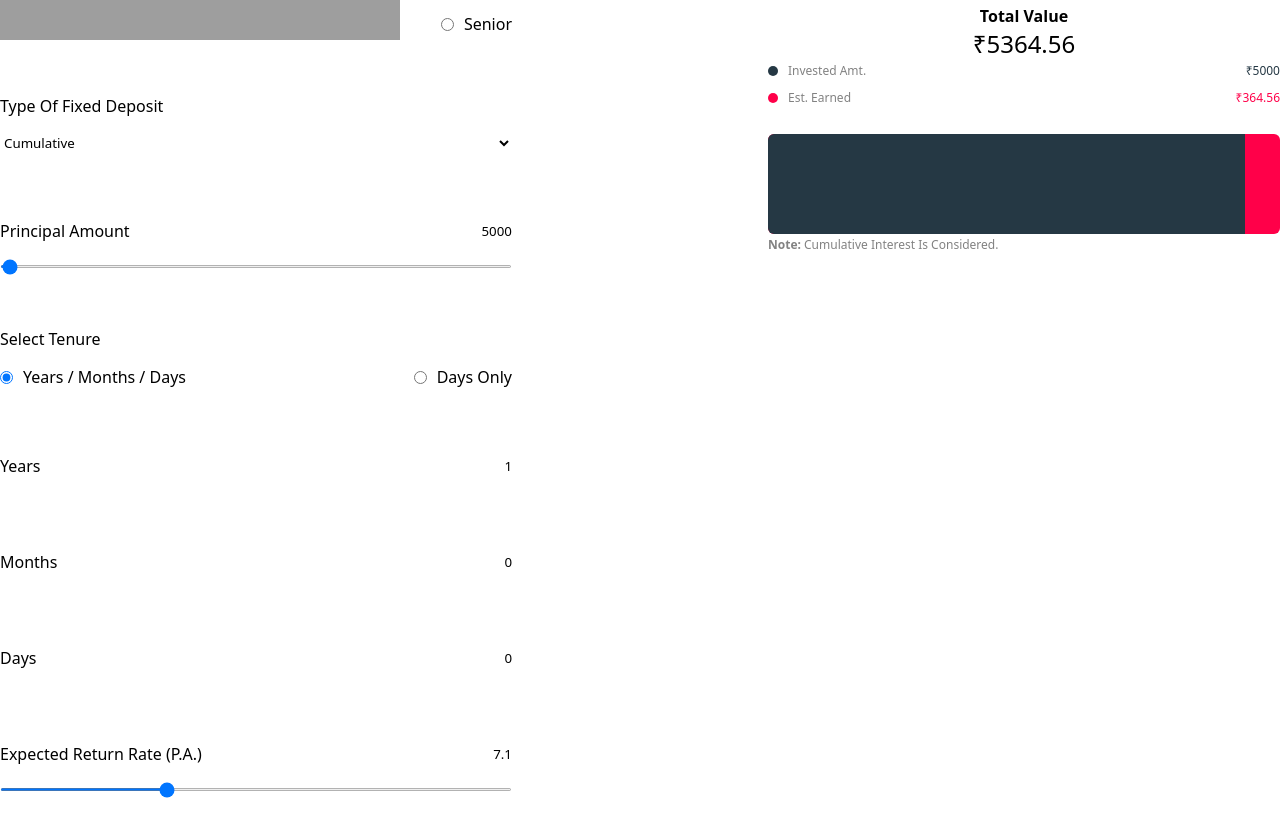
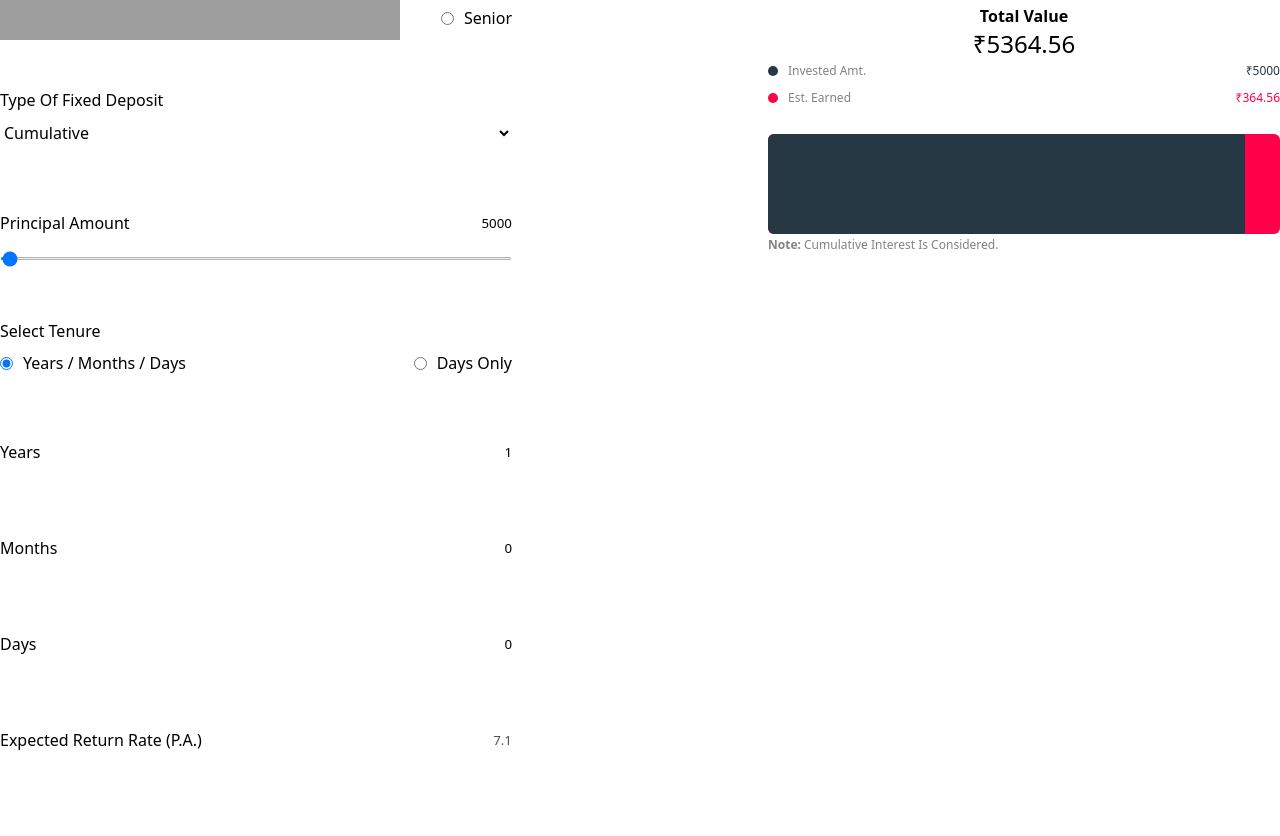
Before and after one commit to amaanali02072004/FD-Calc, a Next.js app: page / in a window 1280 px wide. Shown: the part 320-1156 px from the top of the page. Built offline with nearby package versions, Linux system fonts and the light colour scheme; grey boxes are pictures that could not be loaded.

Commit message:
working on form restriction for years, months and days

```diff
--- a/src/app/pages/fd-ui/fd-ui.js
+++ b/src/app/pages/fd-ui/fd-ui.js
@@ -19,7 +19,21 @@ import {
 } from './style'
 
 
-const InputComponent = ({ range = true, defaultValue, label, type = 'text', options, psudo, value, onChange, min, max, step, name }) => {
+const InputComponent = ({
+  range = true,
+  label,
+  type = 'text',
+  options,
+  psudo,
+  value,
+  onBlur,
+  onChange,
+  disabled = false,
+  min = 0,
+  max,
+  step,
+  name
+}) => {
   const paramCheck = e => {
     if (+e.target.value > max) {
       e.target.value = +max
@@ -33,7 +47,7 @@ const InputComponent = ({ range = true, defaultValue, label, type = 'text', opti
       <div>
         <p>{label}</p>
         {(type !== 'select' && type !== 'radio') &&
-          <input type="text" name={name} value={value} onChange={e => { paramCheck(e) }} disabled={type == 'select' || type == 'radio'} />
+          <input type="text" name={name} value={value} onBlur={onBlur} onChange={e => { paramCheck(e) }} disabled={disabled || (type == 'select' || type == 'radio')} />
         }
       </div>
       {((type !== 'select' && type !== 'radio') && range) &&
@@ -43,7 +57,7 @@ const InputComponent = ({ range = true, defaultValue, label, type = 'text', opti
         <RadioWrapper>
           {options.map(i => (
             <div key={i.value}>
-              <input id={i.value} checked={i.value === defaultValue} type={type} name={name} value={i.value} onChange={onChange} disabled={i?.disabled} />
+              <input id={i.value} checked={i.value === value} type={type} name={name} value={i.value} onChange={onChange} disabled={i?.disabled} />
               <label htmlFor={i.value} disabled={i?.disabled}>
                 {i.title}
               </label>
@@ -67,16 +81,15 @@ const FDUI = () => {
   const [fdType, setFdType] = useState('cumulative')
   const [depAmt, setDepAmt] = useState(5000)
   const [tenureType, setTenureType] = useState('yearMonthDay')
-  const [tenureTime, setTenureTime] = useState(0)
   const [tenureYears, setTenureYears] = useState(1)
   const [tenureMonths, setTenureMonths] = useState(0)
   const [tenureDays, setTenureDays] = useState(0)
+  const [tenureTime, setTenureTime] = useState(+(+tenureYears + (+tenureMonths / 12) + (+tenureDays / 365)).toFixed(1))
   const [maturityAmount, setMaturityAmount] = useState(0)
-  const [interestRate, setInterestRate] = useState(1)
+  const [interestRate, setInterestRate] = useState(7.1)
 
   const paramCheck = () => {
     setTenureTime(+(+tenureYears + (+tenureMonths / 12) + (+tenureDays / 365)).toFixed(1))
-
     if (cxType == 'normal') {
       switch (fdType) {
         case 'monthlyPayout':
@@ -199,6 +212,17 @@ const FDUI = () => {
     }
   }
 
+  const onBlurHandler = () => {
+    if ((+tenureTime * 365) < 180 && fdType !== 'shortTermFD') {
+      console.log('Cumulative, Quarterly and Monthly - Tenure should be above 180 days')
+      // return
+    }
+    if (((+tenureDays) > 180 || (+tenureDays) < 7) && fdType == 'shortTermFD') {
+      console.log('Short Term - Tenure should be 7 to 180 days')
+      // return
+    }
+  }
+
   const cxTypeHandler = e => {
     let value = e.target.value
     setCxType(value)
@@ -313,6 +337,8 @@ const FDUI = () => {
     name: 'interest',
     value: interestRate,
     onChange: interestRateHandler,
+    range: false,
+    disabled: true,
     min: 1,
     max: 20,
     step: .1
@@ -324,7 +350,6 @@ const FDUI = () => {
     value: cxType,
     onChange: cxTypeHandler,
     type: 'radio',
-    defaultValue: cxType,
     options: [
       {
         title: 'Normal',
@@ -369,7 +394,6 @@ const FDUI = () => {
     value: tenureType,
     onChange: tenureTypeHandler,
     type: 'radio',
-    defaultValue: tenureType,
     options: [
       {
         title: 'Years / Months / Days',
@@ -388,7 +412,8 @@ const FDUI = () => {
     name: 'tenureYears',
     value: tenureYears,
     onChange: tenureYearsHandler,
-    min: 1,
+    onBlur: onBlurHandler,
+    // min: 1,
     max: 20,
     range: false,
     step: 1
@@ -399,6 +424,7 @@ const FDUI = () => {
     name: 'tenureMonths',
     value: tenureMonths,
     onChange: tenureMonthsHandler,
+    onBlur: onBlurHandler,
     range: false,
     min: 0,
     max: 12,
@@ -409,6 +435,7 @@ const FDUI = () => {
     label: 'days',
     name: 'tenureDays',
     value: tenureDays,
+    onBlur: onBlurHandler,
     onChange: tenureDaysHandler,
     range: false,
     min: 0,
--- a/src/app/pages/fd-ui/style.js
+++ b/src/app/pages/fd-ui/style.js
@@ -143,6 +143,7 @@ export const Graph = styled.div(props => `
     position: absolute;
     top: 0;
     left: 0;
+    transition: ease-in-out.5s;
   }
 `)
 
@@ -155,9 +156,13 @@ export const RadioWrapper = styled.div(props => `
     width: fit-content;
     display: flex;
     align-items: center;
-    margin-top: 16px;
+    // margin-top: 16px;
+    cursor: pointer;
+    margin-top: 10px;
     > label {
       margin-left: 10px;
+      // font-size: 13.33px;
+      font-size: 16px;
     }
   }
 `)
@@ -204,6 +209,11 @@ export const InputWrapper = styled.div(props => `
     border-radius: 15px;
     margin-top: 16px;
     outline: none;
+    transition: ease-in-out.5s;
+  }
+  select {
+    font-size: 16px;
+    margin-top: 10px;
   }
   input[type=range] {
     height: 3px;
```
